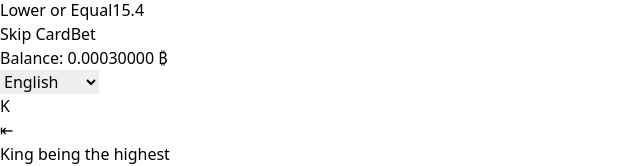
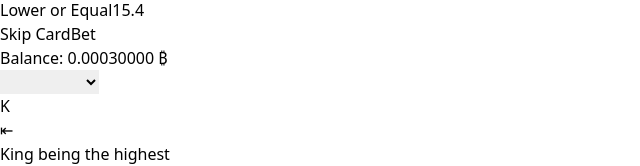
Before and after one commit to teintinu/hilo, a Vue app: page / in a window 1280 px wide. Shown: the part 122-288 px from the top of the page, without its empty margins (0-640 px from the left). Built offline with nearby package versions, Linux system fonts and the light colour scheme.

Commit message:
feat: now change the select lagnuage translate the page, added es language

```diff
--- a/src/components/BettingPanel.vue
+++ b/src/components/BettingPanel.vue
@@ -47,8 +47,9 @@
       <span class="p-1 inline-block text-center w-8 h-8 bg-yellow-400 rounded-full">₿</span>
     </div>
     <div class="absolute bottom-0 height-0 w-11/12">
-      <select class="bg-gray-700 w-full rounded-lg py-2 flex justify-between items-center px-4 mb-1 mt-2 outline-none hover:bg-[#243643] relative">
-        <option v-for="language in languages" :key="language">{{ language }}</option>
+      <select class="bg-gray-700 w-full rounded-lg py-2 flex justify-between items-center px-4 mb-1 mt-2 outline-none hover:bg-[#243643] relative"
+        v-model="selectLanguage" @change="changeLanguage">
+        <option v-for="language in languages" :key="language" :value="language">{{ language }}</option>
       </select>
     </div>
   </div>
@@ -56,16 +57,22 @@
 
 <script lang="ts">
 import { defineComponent } from 'vue';
-import { t, betValueBitcoin, balanceBitcoin, balanceInCurrency, betState, bettingState, registerBet, skipCard, languages } from '@/states';
+import { t, betValueBitcoin, balanceBitcoin, balanceInCurrency, betState, bettingState, registerBet, skipCard, languages, setLanguage } from '@/states';
 
 export default defineComponent({
   setup() {
-    return { t, betValueBitcoin, balanceBitcoin, balanceInCurrency, betState, bettingState, registerBet, skipCard, };
+    return { t, betValueBitcoin, balanceBitcoin, balanceInCurrency, betState, bettingState, registerBet, skipCard,
+      selectLanguage: '', };
+  },
+  methods: {
+    changeLanguage() {
+      setLanguage(this.selectLanguage);
+    }
   },
   computed: {
   languages() {
-    return Object.values(languages).map((language) => language.language);
-  }
+    return Object.keys(languages);
+    }
   },
 });
 </script>
--- a/src/states/i18n/en.ts
+++ b/src/states/i18n/en.ts
@@ -7,7 +7,7 @@ const numberFormating = {
   '0.00000000': Intl.NumberFormat('en', { minimumFractionDigits: 8, maximumFractionDigits: 8 }),
 }
 
-export const en = {
+export const English = {
   "betting": {
     "balance": "Balance",
     "higherOrEqual": "Higher or Equal",
@@ -18,10 +18,10 @@ export const en = {
   },
   options: {
     profitGreaterOrEqual(multiplier: number){
-        return `Profit if greater or equal (${en.formatNumber(multiplier, '0.00')}×)`
+        return `Profit if greater or equal (${English.formatNumber(multiplier, '0.00')}×)`
     },
     profitLowerOrEqual(multiplier: number){
-        return `Profit if lower or equal (${en.formatNumber(multiplier, '0.00')}×`
+        return `Profit if lower or equal (${English.formatNumber(multiplier, '0.00')}×`
     },
     totalProfit: "Total Profit (1.00×)",
   },
--- /dev/null
+++ b/src/states/i18n/es.ts
@@ -0,0 +1,33 @@
+
+
+const numberFormating = {
+    '0': Intl.NumberFormat('es', { minimumFractionDigits: 0, maximumFractionDigits: 0 }),
+    '0.0': Intl.NumberFormat('es', { minimumFractionDigits: 1, maximumFractionDigits: 1 }),
+    '0.00': Intl.NumberFormat('es', { minimumFractionDigits: 2, maximumFractionDigits: 2 }),
+    '0.00000000': Intl.NumberFormat('en', { minimumFractionDigits: 8, maximumFractionDigits: 8 }),
+}
+
+export const Espanol = {
+    "betting": {
+    "balance": "Saldo",
+    "higherOrEqual": "Mayor o Igual",
+    "lowerOrEqual": "Inferior o Igual",
+    "skipCard": "Saltar Tarjeta",
+    "bet": "Apuesta",
+    betValue: "Valor de la apuesta",
+    },
+    options: {
+    profitGreaterOrEqual(multiplier: number){
+        return `Beneficio si es mayor o igual (${Espanol.formatNumber(multiplier, '0.00')}×)`
+    },
+    profitLowerOrEqual(multiplier: number){
+        return `Beneficio si es menor o igual (${Espanol.formatNumber(multiplier, '0.00')}×`
+    },
+    totalProfit: "Beneficio total (1.00×)",
+    },
+    currency: "EUR",
+    language: "Espanhol",
+    formatNumber(n: number, option: keyof typeof numberFormating) {
+        return numberFormating[option].format(n)
+    },
+} as const;
--- a/src/states/i18n/index.ts
+++ b/src/states/i18n/index.ts
@@ -1,11 +1,12 @@
 import { ref } from 'vue'
-import { en } from "./en";
-import { pt } from "./pt";
+import { English } from "./en";
+import { Portugues } from "./pt";
+import { Espanol } from './es';
 import { I18N } from './i18nHelpers';
 
-export const t = ref<I18N>(en)
+export const t = ref<I18N>(English)
 
-export const languages: Record<string, I18N> = { en, pt }
+export const languages: Record<string, I18N> = { English, Portugues, Espanol }
 
 export function setLanguage(language: keyof typeof languages) {
     t.value = languages[language]
--- a/src/states/i18n/pt.ts
+++ b/src/states/i18n/pt.ts
@@ -7,7 +7,7 @@ const numberFormating = {
   '0.00000000': Intl.NumberFormat('en', { minimumFractionDigits: 8, maximumFractionDigits: 8 }),
 }
 
-export const pt: I18N = {
+export const Portugues: I18N = {
   "betting": {
     "balance": "Saldo",
     "higherOrEqual": "Maior ou igual",
@@ -18,10 +18,10 @@ export const pt: I18N = {
   },
   options: {
     profitGreaterOrEqual(percent: number){
-        return `Escolha lucro Maior ou igual a (${pt.formatNumber(percent, '0.00')}×)`
+        return `Escolha lucro Maior ou igual a (${Portugues.formatNumber(percent, '0.00')}×)`
     },
     profitLowerOrEqual(percent: number){
-        return `Escolha lucro Menor ou igual a (${pt.formatNumber(percent, '0.00')}×`
+        return `Escolha lucro Menor ou igual a (${Portugues.formatNumber(percent, '0.00')}×`
     },
     totalProfit: "Total Profit (1.00×)",
   },
```
